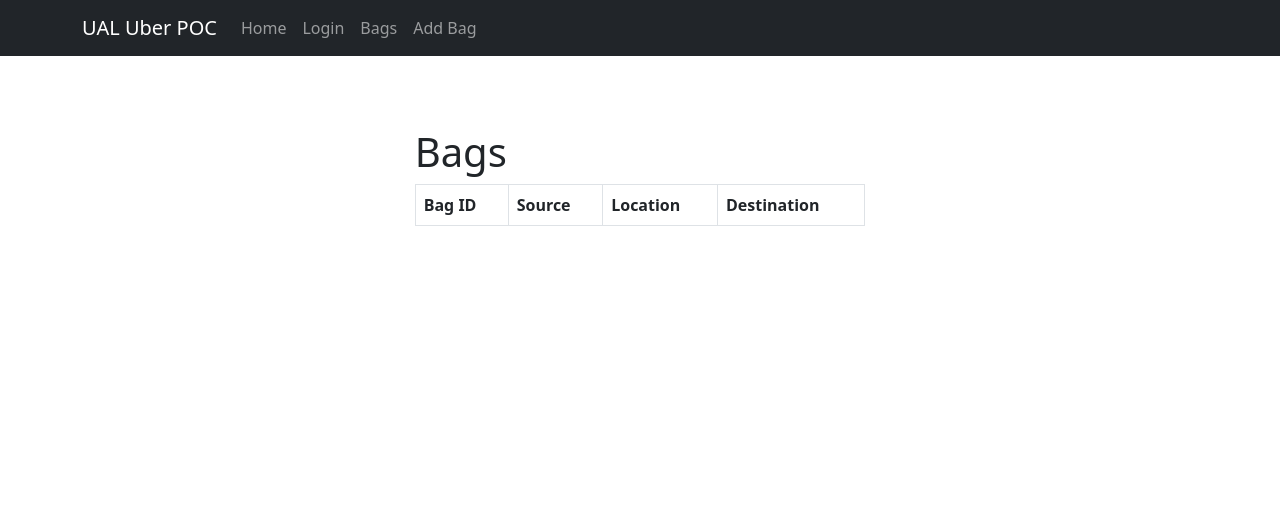
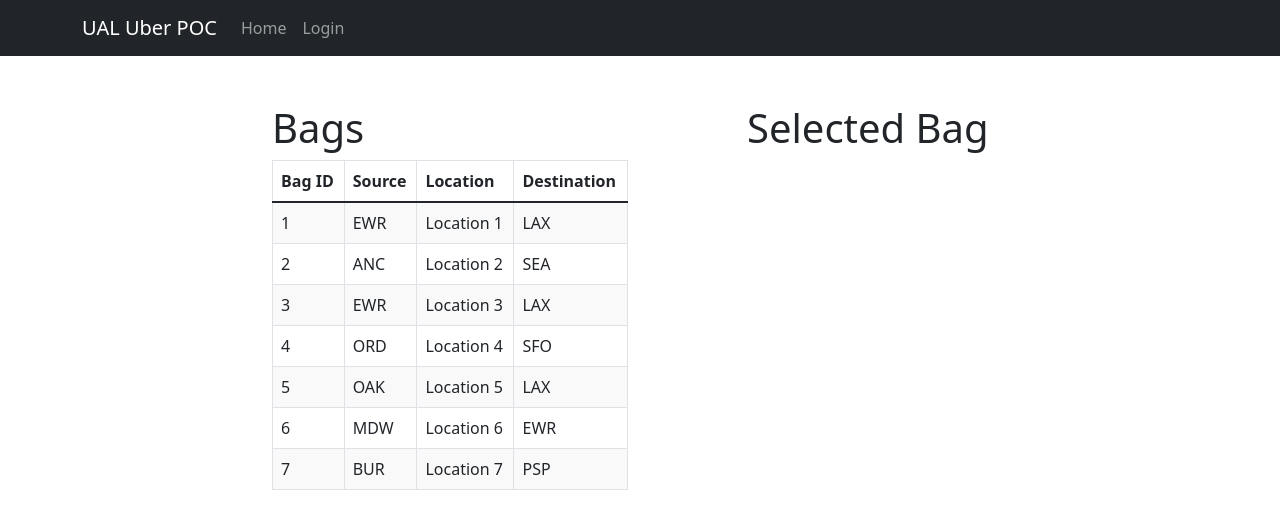
Before and after one commit to ElwynPalmerton/BagApp, a React (Create React App) app: page /bags in a window 1280 px wide. Shown: the top 528 px of the page. Built offline with nearby package versions, Linux system fonts and the light colour scheme.

Commit message:
Add two column layout

```diff
--- a/package.json
+++ b/package.json
@@ -10,6 +10,7 @@
     "react": "^17.0.2",
     "react-bootstrap": "^2.0.2",
     "react-dom": "^17.0.2",
+    "react-router": "^6.0.2",
     "react-router-dom": "^6.0.2",
     "react-scripts": "4.0.3",
     "web-vitals": "^1.0.1"
--- a/src/App.css
+++ b/src/App.css
@@ -44,3 +44,32 @@
 .headerFont {
   color: white;
 }
+
+.Current {
+  color: rgb(252, 3, 28) !important;
+}
+
+th {
+  background-color: white !important;
+}
+
+tr:nth-child(odd) {
+  background-color: #f9f9f9;
+}
+
+tr:nth-child(even) {
+  background-color: white;
+}
+
+.hidden-table:hover {
+  background-color: white !important;
+}
+
+.notSelected:hover {
+  background-color: inherit;
+}
+
+.table-hover tbody tr:hover td {
+  /* background: rgba(255, 255, 255, 0); */
+  /* background: rgba(255, 0, 0, 0) Important; */
+}
--- a/src/App.js
+++ b/src/App.js
@@ -1,62 +1,82 @@
-import './App.css';
-import {useState} from 'react';
-import Header from './components/Header';
-import 'bootstrap/dist/css/bootstrap.min.css';
-import AddBagPage from './components/AddBagPage';
-import {Routes, Route} from 'react-router-dom';
-import BagDisplayPage from './components/BagDisplayPage';
-import Home from './components/Home';
-import Login from './components/LoginPage';
+import "./App.css";
+import { useEffect, useState } from "react";
+import Header from "./components/Header";
+import "bootstrap/dist/css/bootstrap.min.css";
+import AddBagPage from "./components/AddBagPage";
+import { Routes, Route } from "react-router-dom";
+import BagDisplayPage from "./components/BagDisplayPage";
+import Home from "./components/Home";
+import Login from "./components/LoginPage";
+import { useNavigate } from "react-router-dom";
+import mockData from "./components/mockData";
+import { NavItem } from "react-bootstrap";
 
 function App() {
+  let navigate = useNavigate();
 
-  const [bags, setBags] = useState([]);
-  const [currentUser, setCurrentUser] = useState({
+  const [bags, setBags] = useState(mockData);
+  const [isLoggedIn, setLoggedIn] = useState(false);
+
+  const [user, setUser] = useState({
     name: "",
-    deviceId: ""
+    deviceId: "",
   });
 
-  const [formFields, setFormFields] = useState({
-    bagId: "",
-    source: "",
-    location: "",
-    destination: "",
-  });
-
-  function handleFormChange(e) {
-    let value = e.target.value;
-    let name = e.target.name;
-    // console.log("name", name, "value", value);
-
-    setFormFields({
+  function addBag(formFields) {
+    const newBag = {
       ...formFields,
-      [name]: value,
-    });
+      currentTask: false,
+      completed: false,
+    };
+    setBags([...bags, newBag]);
   }
 
-  function addBag(){
-    setBags([...bags, formFields]);
+  useEffect(() => {
+    console.log(bags);
+  }, [bags]);
+
+  function selectBag(id) {
+    console.log("Selecting! ", id);
+    setBags(
+      bags.map((bag) =>
+        bag.bagId === id ? { ...bag, currentTask: true } : bag
+      )
+    );
   }
 
+  function handleSubmitLogin(newUser) {
+    setUser(newUser);
+    setLoggedIn(true);
+    console.log(newUser);
+    console.log(user);
+  }
 
+  function handleLogOut() {
+    setLoggedIn(false);
+    setUser({
+      name: "",
+      deviceId: "",
+    });
+    navigate("/login", { replace: true });
+  }
 
   return (
     <div>
-      <Header/>
+      <Header user={user} loggedIn={isLoggedIn} handleLogOut={handleLogOut} />
       <Routes>
-        <Route path="/" element={<Home/>}>
-        </Route>
-        <Route path="/login" element={<Login/>}>
-        </Route>
-        <Route path="bags" element={<BagDisplayPage bags={bags}/>}>
-        </Route>
-        <Route path="/addbag" element={<AddBagPage
-          addBag={addBag}
-          handleFormChange={handleFormChange}
-          formFields={formFields}
-          setFormFields={setFormFields}
-          bags={bags}
-        />}></Route>
+        <Route path="/" element={<Home />}></Route>
+        <Route
+          path="/login"
+          element={<Login handleSubmitLogin={handleSubmitLogin} />}
+        ></Route>
+        <Route
+          path="bags"
+          element={<BagDisplayPage selectBag={selectBag} bags={bags} />}
+        ></Route>
+        <Route
+          path="/addbag"
+          element={<AddBagPage addBag={addBag} bags={bags} />}
+        ></Route>
       </Routes>
     </div>
   );
--- /dev/null
+++ b/src/Layout/TwoColumnLayout.jsx
@@ -0,0 +1,19 @@
+import Col from "react-bootstrap/Col";
+import Row from "react-bootstrap/Row";
+import Container from "react-bootstrap/Container";
+
+function TwoColumnLayout({ left, right }) {
+  return (
+    <Container className="mt-4" fluid="xl">
+      <Row className="justify-content-md-center">
+        <Col sm="1"></Col>
+        <Col sm="6">{left}</Col>
+        <Col sm="4">{right}</Col>
+        <Col sm="1"></Col>
+      </Row>
+      <br />
+    </Container>
+  );
+}
+
+export default TwoColumnLayout;
--- a/src/components/AddBagForm.jsx
+++ b/src/components/AddBagForm.jsx
@@ -3,8 +3,26 @@ import { Button } from "react-bootstrap";
 import Container from "react-bootstrap/Container";
 import ThreeColumnLayout from "../Layout/ThreeColumnLayout";
 import InputField from "./InputField";
+import { useState } from "react";
 
-function AddBagForm({ formFields, setFormFields, handleFormChange, addBag }) {
+function AddBagForm({ addBag }) {
+  const [formFields, setFormFields] = useState({
+    bagId: "",
+    source: "",
+    location: "",
+    destination: "",
+  });
+
+  function handleFormChange(e) {
+    let value = e.target.value;
+    let name = e.target.name;
+
+    setFormFields({
+      ...formFields,
+      [name]: value,
+    });
+  }
+
   function clearForm() {
     setFormFields({
       bagId: "",
@@ -16,7 +34,7 @@ function AddBagForm({ formFields, setFormFields, handleFormChange, addBag }) {
 
   function submitBagForm(e) {
     e.preventDefault();
-    addBag();
+    addBag(formFields);
     clearForm();
   }
 
--- a/src/components/AddBagPage.jsx
+++ b/src/components/AddBagPage.jsx
@@ -10,12 +10,7 @@ function AddBagPage({
 }) {
   return (
     <div>
-      <AddBagForm
-        addBag={addBag}
-        handleFormChange={handleFormChange}
-        formFields={formFields}
-        setFormFields={setFormFields}
-      />
+      <AddBagForm addBag={addBag} />
       <BagDisplay bags={bags} />
     </div>
   );
--- a/src/components/BagDisplay.jsx
+++ b/src/components/BagDisplay.jsx
@@ -4,17 +4,17 @@ import Row from "react-bootstrap/Row";
 import Col from "react-bootstrap/Col";
 import Table from "react-bootstrap/Table";
 
-function BagDisplay({ bags }) {
+function BagDisplay({ bags, selectBag = () => {} }) {
   console.log(bags);
   return (
     <div>
-      <Container className="mt-4" fluid="xl">
+      {/* <Container className="mt-4" fluid="xl"> */}
       <Row className="justify-content-md-center">
         <Col md="2"></Col>
 
         <Col md="8">
           <h1>Bags</h1>
-            <Table striped bordered hover>
+          <Table bordered>
             <thead>
               <tr>
                 <th>Bag ID</th>
@@ -26,7 +26,11 @@ function BagDisplay({ bags }) {
             <tbody>
               {bags.map((bag, i) => {
                 return (
-                    <tr key={i}>
+                  <tr
+                    className={bag.currentTask ? "Current" : null}
+                    onClick={() => selectBag(bag.bagId)}
+                    key={i}
+                  >
                     <td>{bag.bagId}</td>
                     <td>{bag.source}</td>
                     <td>{bag.location}</td>
@@ -39,7 +43,7 @@ function BagDisplay({ bags }) {
         </Col>
         <Col md="2"></Col>
       </Row>
-      </Container>
+      {/* </Container> */}
     </div>
   );
 }
--- a/src/components/BagDisplayPage.jsx
+++ b/src/components/BagDisplayPage.jsx
@@ -1,11 +1,22 @@
+import { useState } from "react";
 import BagDisplay from "./BagDisplay";
-import ThreeColumnLayout from "../Layout/ThreeColumnLayout";
+import TwoColumnLayout from "../Layout/TwoColumnLayout";
+import SelectedBagForm from "./SelectedBagForm";
 
-function BagDisplayPage({ bags }) {
+function BagDisplayPage({ bags, selectBag }) {
+  const [selectedBag, setSelectedBag] = useState();
+
+  function handleBagSelection(id) {
+    //Find the bag by id and then set the selected bag to that bag.
+    // Then the handlers for Select the bag, and Complete the Task
+    // need to be completed.
+  }
+
   return (
-    <ThreeColumnLayout>
-      <BagDisplay bags={bags} />
-    </ThreeColumnLayout>
+    <TwoColumnLayout
+      left={<BagDisplay bags={bags} selectBag={selectBag} />}
+      right={<SelectedBagForm selectedBag={selectedBag} />}
+    />
   );
 }
 
--- a/src/components/Header.jsx
+++ b/src/components/Header.jsx
@@ -1,9 +1,21 @@
 import Navbar from "react-bootstrap/Navbar";
 import Container from "react-bootstrap/Container";
-import { Link } from "react-router-dom";
-import { Nav, NavItem } from "react-bootstrap";
+import { Link, useLocation } from "react-router-dom";
+import { Nav, NavItem, Button } from "react-bootstrap";
+import React, { useState, useEffect } from "react";
 
-function Header() {
+function Header({ user, loggedIn, handleLogOut }) {
+  const [onLoginPage, setOnLoginPage] = useState(false);
+  const location = useLocation();
+
+  useEffect(() => {
+    if (location.pathname === "/login") {
+      setOnLoginPage(true);
+    } else {
+      setOnLoginPage(false);
+    }
+  }, []);
+
   return (
     <div>
       <Navbar className="navBar" bg="dark" variant="dark">
@@ -26,13 +38,8 @@ function Header() {
                 Home
               </Nav.Link>
             </NavItem>
-
-            <NavItem eventkey={4} href="/login">
-              <Nav.Link as={Link} to="/login">
-                Login
-              </Nav.Link>
-            </NavItem>
-
+            {loggedIn ? (
+              <React.Fragment>
                 <NavItem eventkey={2} href="/bags">
                   <Nav.Link as={Link} to="/bags">
                     Bags
@@ -44,6 +51,27 @@ function Header() {
                     Add Bag
                   </Nav.Link>
                 </NavItem>
+              </React.Fragment>
+            ) : null}
+
+            {!loggedIn ? (
+              onLoginPage === false ? (
+                <NavItem eventkey={4} href="/login">
+                  <Nav.Link as={Link} to="/login">
+                    Login
+                  </Nav.Link>
+                </NavItem>
+              ) : null
+            ) : (
+              <React.Fragment>
+                <NavItem>
+                  <Nav.Link>Hello {user.name}</Nav.Link>
+                </NavItem>
+                <Button onClick={handleLogOut} variant="dark">
+                  log out
+                </Button>
+              </React.Fragment>
+            )}
           </Nav>
         </Container>
       </Navbar>
--- /dev/null
+++ b/src/components/SelectedBagForm.jsx
@@ -0,0 +1,7 @@
+import react from "react";
+
+function SelectedBagForm() {
+  return <h1>Selected Bag</h1>;
+}
+
+export default SelectedBagForm;
--- /dev/null
+++ b/src/components/mockData.js
@@ -0,0 +1,60 @@
+const mockData = [
+  {
+    bagId: "1",
+    source: "EWR",
+    location: "Location 1",
+    destination: "LAX",
+    currentTask: false,
+    completed: false,
+  },
+  {
+    bagId: "2",
+    source: "ANC",
+    location: "Location 2",
+    destination: "SEA",
+    currentTask: false,
+    completed: false,
+  },
+  {
+    bagId: "3",
+    source: "EWR",
+    location: "Location 3",
+    destination: "LAX",
+    currentTask: false,
+    completed: false,
+  },
+  {
+    bagId: "4",
+    source: "ORD",
+    location: "Location 4 ",
+    destination: "SFO",
+    currentTask: false,
+    completed: false,
+  },
+  {
+    bagId: "5",
+    source: "OAK",
+    location: "Location 5 ",
+    destination: "LAX",
+    currentTask: false,
+    completed: false,
+  },
+  {
+    bagId: "6",
+    source: "MDW",
+    location: "Location 6 ",
+    destination: "EWR",
+    currentTask: false,
+    completed: false,
+  },
+  {
+    bagId: "7",
+    source: "BUR",
+    location: "Location 7 ",
+    destination: "PSP",
+    currentTask: false,
+    completed: false,
+  },
+];
+
+export default mockData;
```
Also changed, not shown: src/components/LoginPage.jsx (+17 -3 lines). Lines whose indentation alone changed are shown as unchanged.
